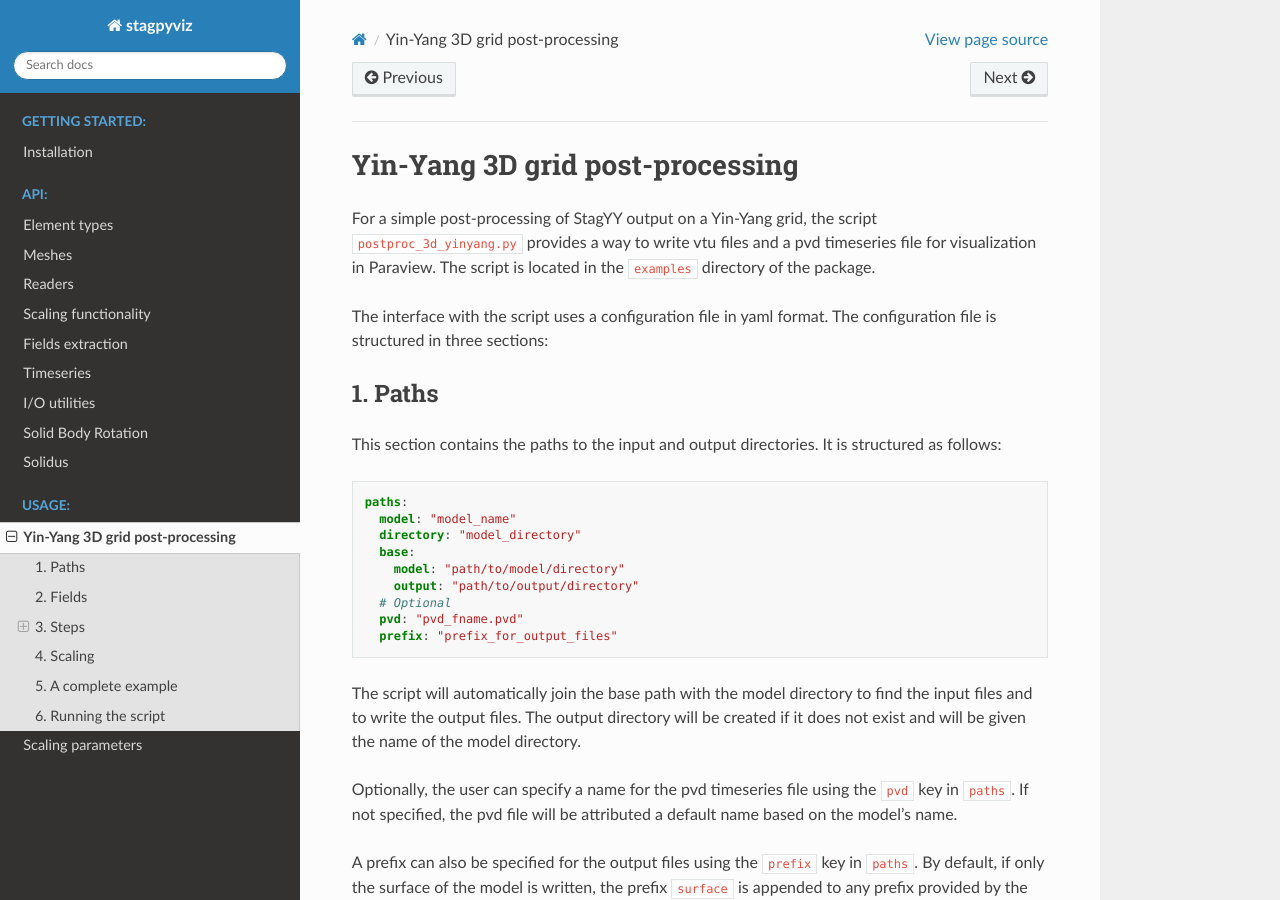
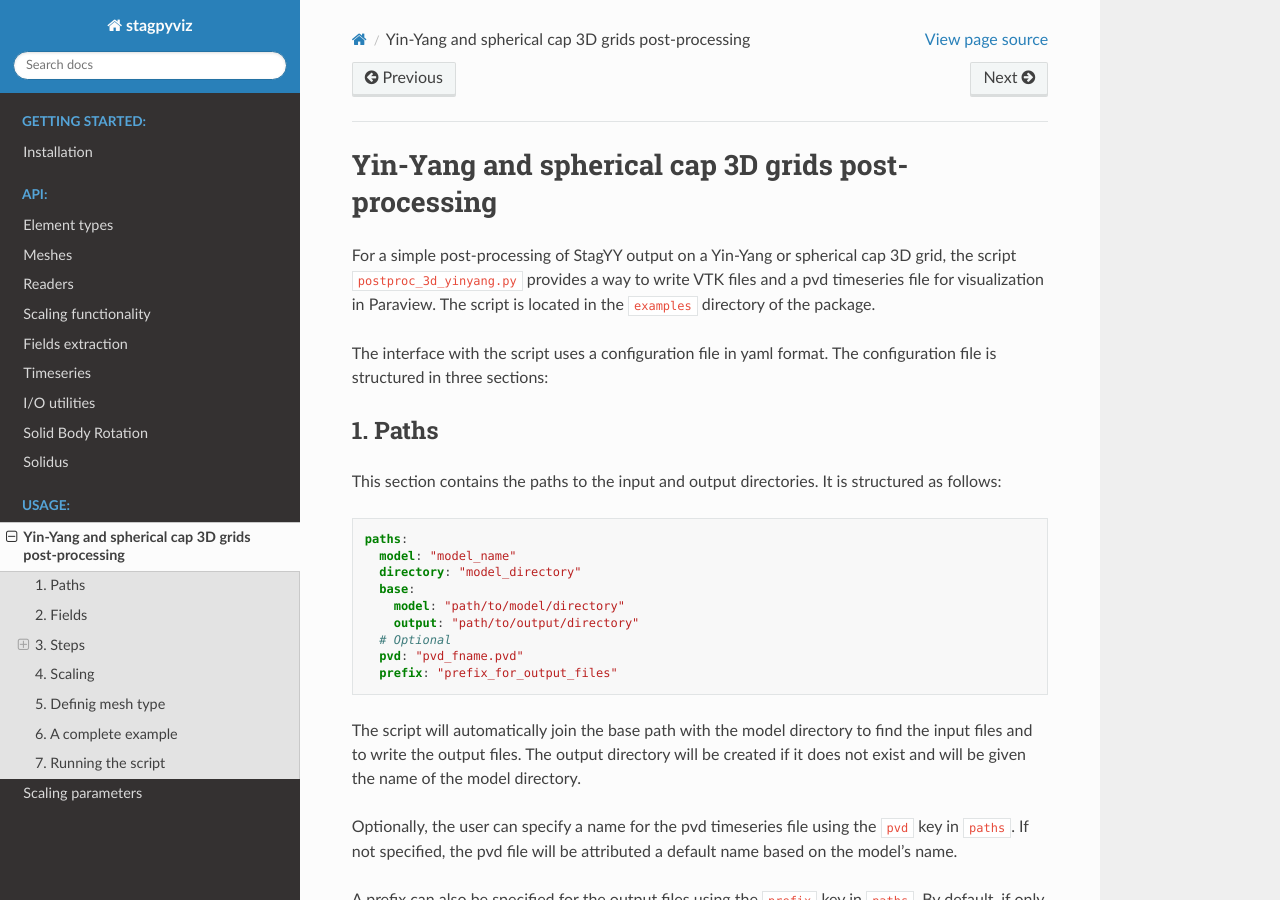
Before and after one commit to anthony-jourdon/stagpyviz, a Sphinx documentation site: the page built from docs/source/usage/postproc_yy.rst, in a window 1280 px wide and 900 px high. Built offline with Sphinx 7.4.7 and the Read the Docs theme 3.1.0, drawn with Linux system fonts in a browser that asks for light colours; some of the changed text lies outside the part shown.

Commit message:
Update docstring

```diff
--- a/docs/source/usage/postproc_yy.rst
+++ b/docs/source/usage/postproc_yy.rst
@@ -1,8 +1,8 @@
-Yin-Yang 3D grid post-processing
-================================
+Yin-Yang and spherical cap 3D grids post-processing
+===================================================
 
-For a simple post-processing of StagYY output on a Yin-Yang grid,
-the script ``postproc_3d_yinyang.py`` provides a way to write vtu files
+For a simple post-processing of StagYY output on a Yin-Yang or spherical cap 3D grid,
+the script ``postproc_3d_yinyang.py`` provides a way to write VTK files
 and a pvd timeseries file for visualization in Paraview.
 The script is located in the ``examples`` directory of the package.
 
@@ -224,7 +224,18 @@ The scaling information is provided in the ``scaling`` section of the configurat
 If ``scale`` is set to true but nothing else is provided, a default value of ``Ra = 1e7``
 and default values for the scaling factors and units of the different fields will be used.
 
-5. A complete example
+5. Definig mesh type
+--------------------
+To define if the mesh is a Yin-Yang mesh or a spherical cap mesh,
+the user can provide the following information in the configuration file:
+
+.. code-block:: yaml
+
+  mesh_type: "yinyang" # or "spherical_cap"
+
+By default, the `mesh_type` is set to "yinyang" if not provided in the configuration file.
+
+6. A complete example
 ---------------------
 Here is a complete example of a configuration file for the script:
 
@@ -236,6 +247,8 @@ Here is a complete example of a configuration file for the script:
     base:
       model: "path/to/model/directory"
       output: "path/to/output/directory"
+
+  mesh_type: "yinyang" # or "spherical_cap"
 
   fields:
     process:
@@ -281,7 +294,7 @@ Here is a complete example of a configuration file for the script:
       factor: 3300
       unit: "kg/m**3"
 
-6. Running the script
+7. Running the script
 ----------------------
 To run the script, simply execute the following command in the terminal:
 
```
Also changed, not shown: 2 other files.
